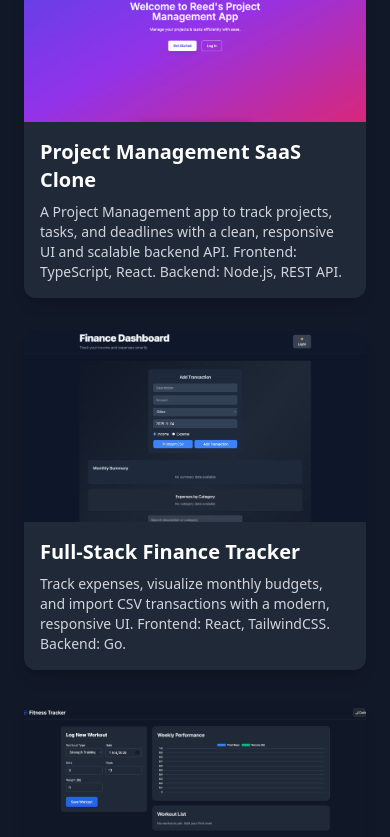
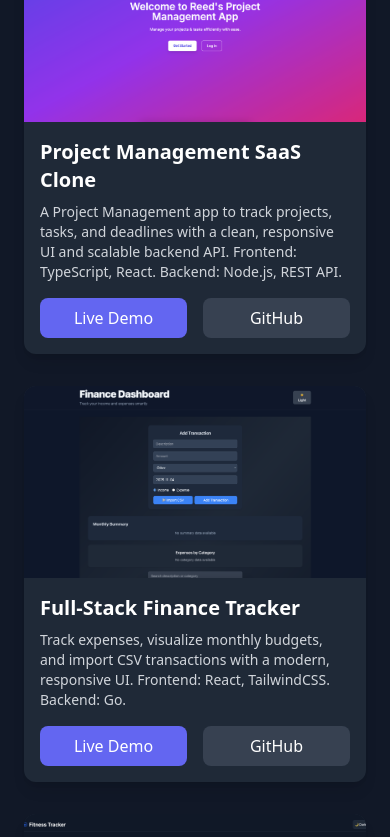
Before and after one commit to reedthedev13/Project-Portfolio, a React (Vite) app: page / in a window 390 px wide. Shown: the part 1082-1919 px from the top of the page. Built offline with nearby package versions, Linux system fonts and the light colour scheme.

Commit message:
mobile responsiveness for mobile

```diff
--- a/src/components/ProjectCard.tsx
+++ b/src/components/ProjectCard.tsx
@@ -33,15 +33,40 @@ export const ProjectCard = ({
       <div className="p-4">
         <h3 className="text-xl font-semibold text-white">{title}</h3>
         <p className="text-gray-300 mt-2 text-sm">{description}</p>
+        {/* Mobile buttons */}
+        {(github || demo) && (
+          <div className="mt-4 flex gap-4 md:hidden">
+            {demo && (
+              <a
+                href={demo}
+                target="_blank"
+                rel="noopener noreferrer"
+                className="flex-1 px-4 py-2 bg-indigo-500 rounded-lg text-white font-medium text-center hover:bg-indigo-600 transition"
+              >
+                Live Demo
+              </a>
+            )}
+            {github && (
+              <a
+                href={github}
+                target="_blank"
+                rel="noopener noreferrer"
+                className="flex-1 px-4 py-2 bg-gray-700 rounded-lg text-white font-medium text-center hover:bg-gray-600 transition"
+              >
+                GitHub
+              </a>
+            )}
+          </div>
+        )}
       </div>
 
-      {/* Overlay Links */}
+      {/* Overlay Links for desktop */}
       {(github || demo) && (
         <motion.div
           initial={{ opacity: 0 }}
           whileHover={{ opacity: 1 }}
           transition={{ duration: 0.4, ease: "easeInOut" }}
-          className="absolute inset-0 bg-black bg-opacity-40 flex items-center justify-center gap-4"
+          className="absolute inset-0 bg-black bg-opacity-40  items-center justify-center gap-4 hidden md:flex"
         >
           {demo && (
             <motion.a
```
